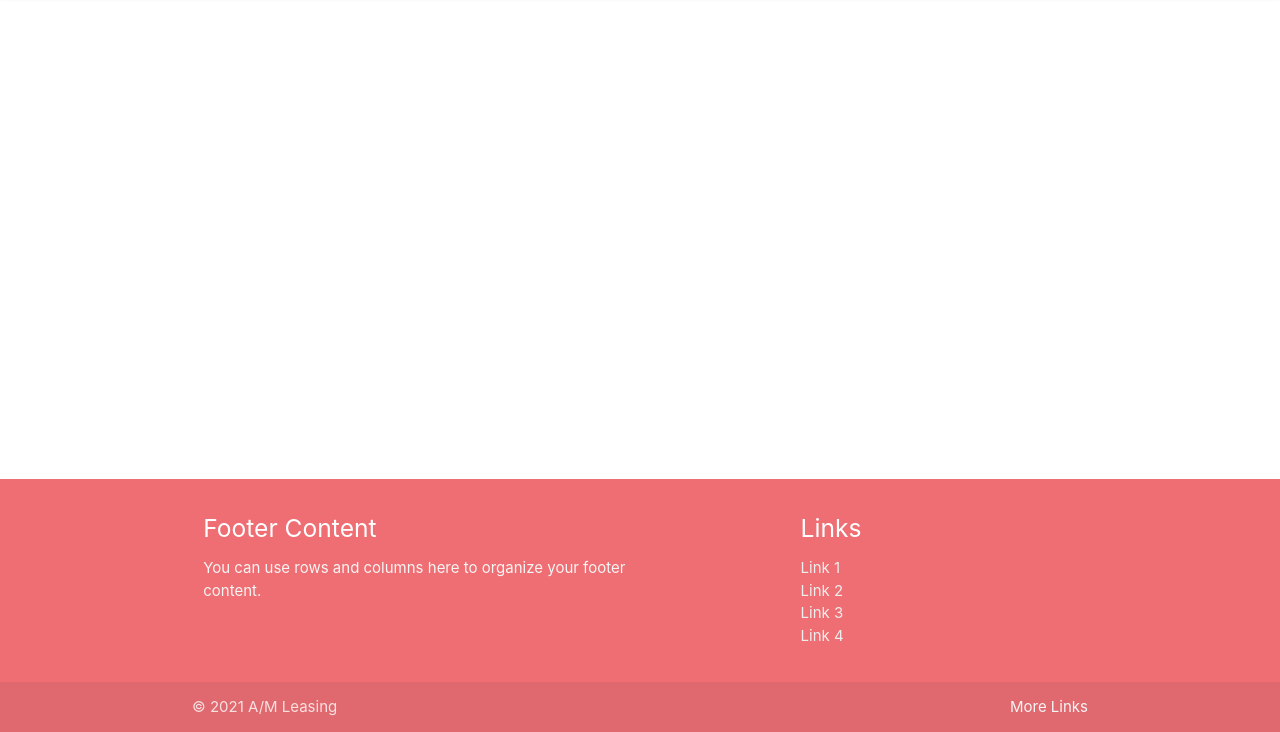
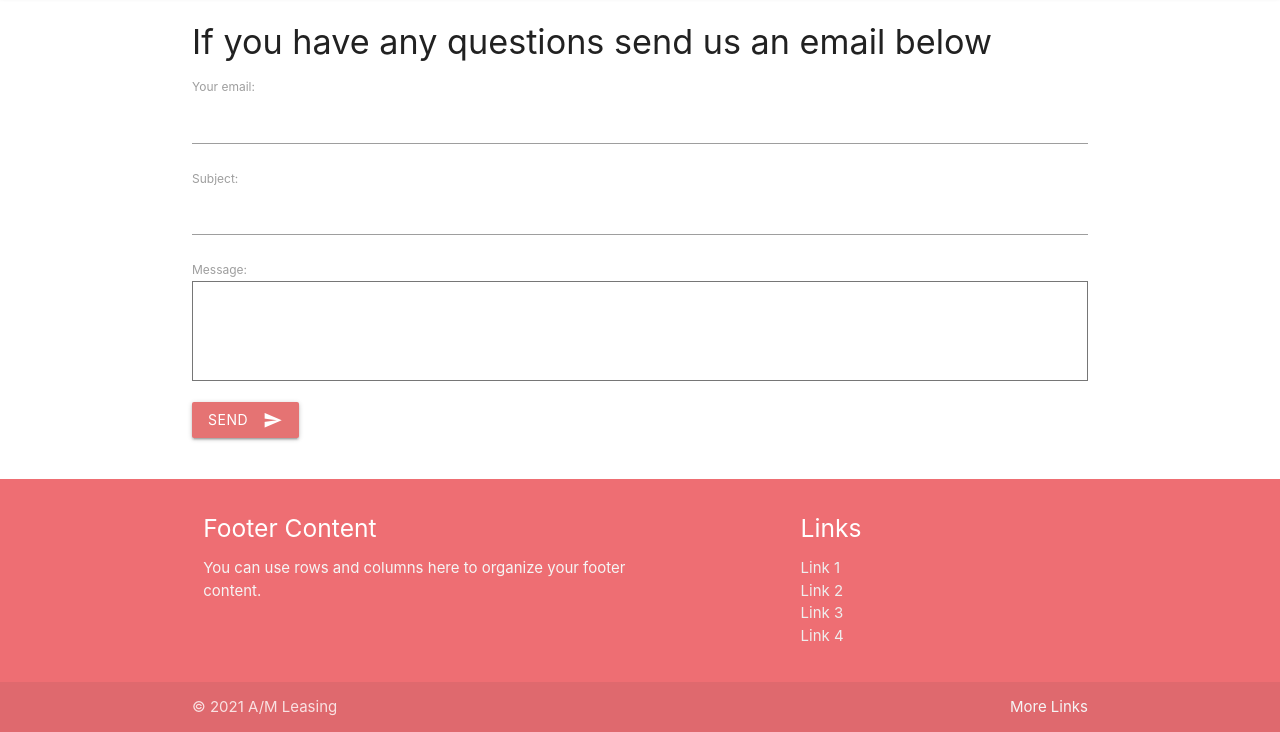
Before and after one commit to FunkyXive/CarLeasing, a Django app: page /contact in a window 1280 px wide. Shown: the part 68-800 px from the top of the page. Run offline with Django 3.2, Linux system fonts and the light colour scheme; some libraries are stand-ins or nearby versions.

Commit message:
contact form and page

```diff
--- a/mysite/main/forms.py
+++ b/mysite/main/forms.py
@@ -38,9 +38,12 @@ class NewUserForm(UserCreationForm):
 
 
 class ContactForm(forms.Form):
-    from_email = forms.EmailField(required=True)
+    your_email = forms.EmailField(required=True)
     subject = forms.CharField(required=True)
-    message = forms.CharField(widget=forms.Textarea, required=True)
+    message = forms.CharField(widget=forms.Textarea(
+        attrs={'rows': '10', 'style': 'resize: none; min-height: 100px'}), required=True)
+
+
 class UserForm(forms.ModelForm):
     class Meta:
         model = User
--- a/mysite/main/templates/main/cars/car_details.html
+++ b/mysite/main/templates/main/cars/car_details.html
@@ -62,6 +62,12 @@
             </div>
         </div>
     </div>
+    <div class="row">
+        <div class="col l6"></div>
+        <div class="col l6">
+
+        </div>
+    </div>
 </div>
 <script>
     $(document).ready(function() {
--- a/mysite/main/templates/main/contact.html
+++ b/mysite/main/templates/main/contact.html
@@ -1,6 +1,15 @@
 {% extends 'main/header.html' %}
 {% block 'content' %}
 <div class="container">
-
+    <h4>If you have any questions send us an email below</h1>
+    <form method="post">
+        {% csrf_token %}
+        {{contact_form.as_p}}
+        <div class="form-actions">
+            <button class="btn waves-effect waves-light red lighten-2" type="submit" name="action">Send
+                <i class="material-icons right">send</i>
+            </button>
+        </div>
+    </form>
 </div>
 {% endblock 'content' %}
--- a/mysite/main/views.py
+++ b/mysite/main/views.py
@@ -47,19 +47,22 @@ def contact(request):
         contact_form = ContactForm(request.POST)
         if contact_form.is_valid():
             subject = contact_form.cleaned_data['subject']
-            from_email = contact_form.cleaned_data['from_email']
+            your_email = contact_form.cleaned_data['from_email']
             message = contact_form.cleaned_data['message']
             try:
                 send_mail(subject, message, from_email,
                           ['mort333c@edu.sde.dk'])
             except BadHeaderError:
-                pass
+                for msg in contact_form.error_messages:
+                    messages.error(
+                        request, f"{msg}: {contact_form.error_messages[msg]}")
     return render(request=request,
                   template_name='main/contact.html',
                   context={'loginForm': LoginForm,
                            'username': request.user.username,
                            'registerUser': NewUserForm,
-                           'registerProfile': RegisterProfileForm, })
+                           'registerProfile': RegisterProfileForm,
+                           'contact_form': contact_form})
 
 
 def car(request, car_id):
```
